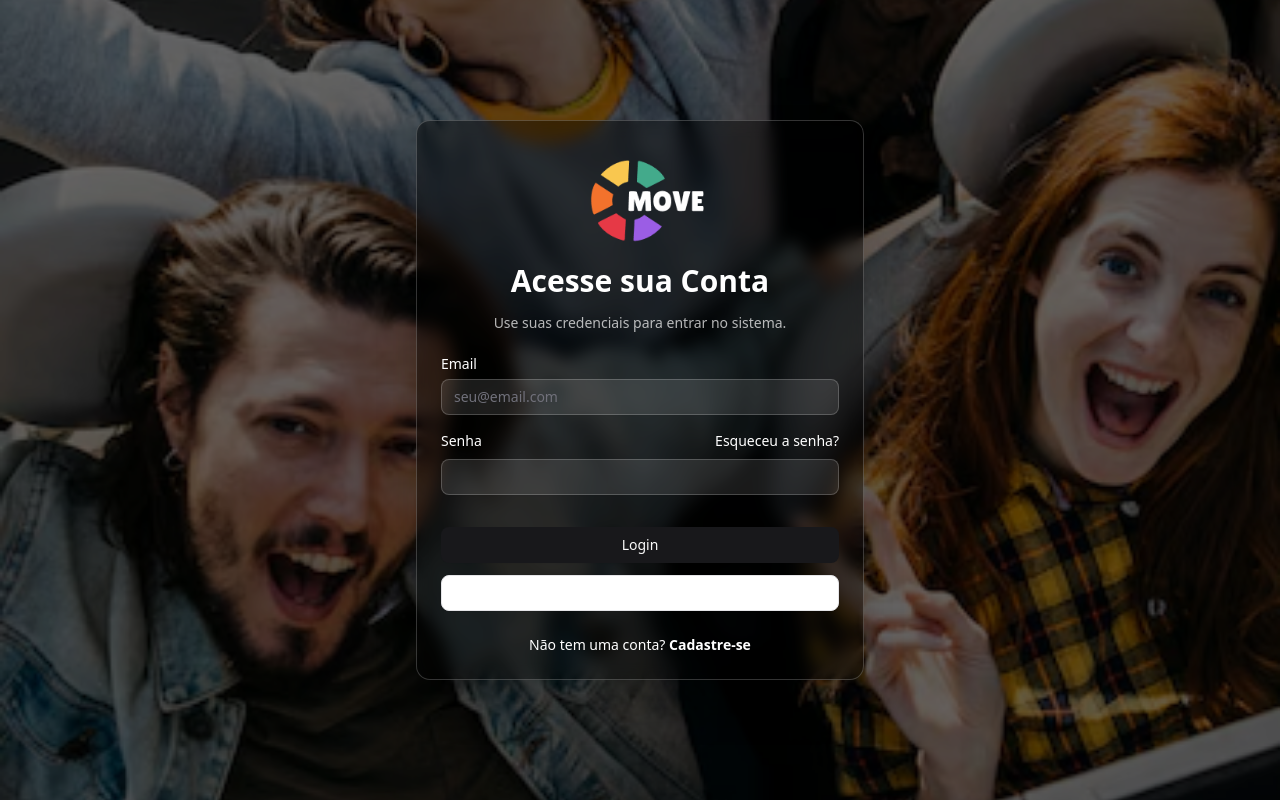
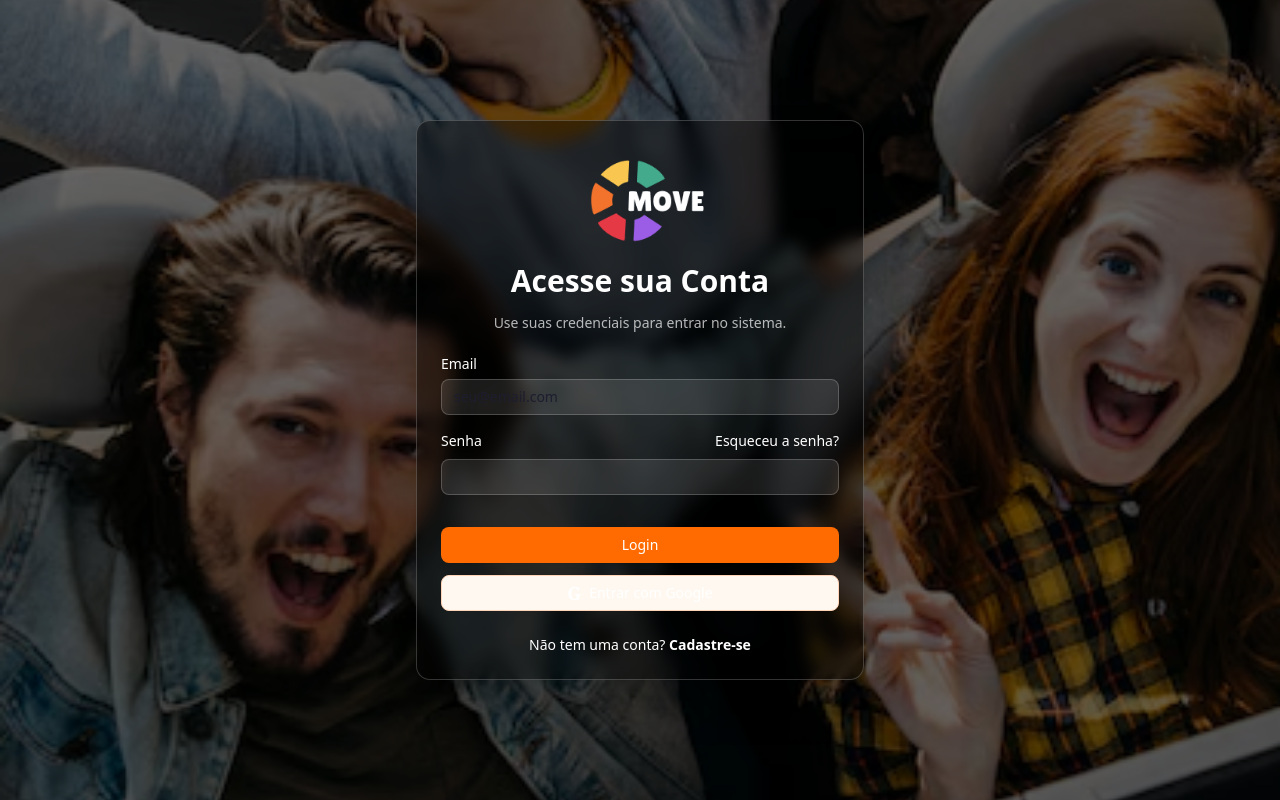
Before and after one commit to perrijuan/hackathona, a React (Vite) app: page / in a window 1280 px wide. Built offline with nearby package versions, Linux system fonts and the light colour scheme; no server answers.

Commit message:
estilo de cores...

```diff
--- a/src/index.css
+++ b/src/index.css
@@ -8,29 +8,31 @@
   --radius-md: calc(var(--radius) - 2px);
   --radius-lg: var(--radius);
   --radius-xl: calc(var(--radius) + 4px);
+
   --color-background: var(--background);
   --color-foreground: var(--foreground);
   --color-card: var(--card);
   --color-card-foreground: var(--card-foreground);
   --color-popover: var(--popover);
   --color-popover-foreground: var(--popover-foreground);
+
   --color-primary: var(--primary);
   --color-primary-foreground: var(--primary-foreground);
+
   --color-secondary: var(--secondary);
   --color-secondary-foreground: var(--secondary-foreground);
+
   --color-muted: var(--muted);
   --color-muted-foreground: var(--muted-foreground);
+
   --color-accent: var(--accent);
   --color-accent-foreground: var(--accent-foreground);
+
   --color-destructive: var(--destructive);
   --color-border: var(--border);
   --color-input: var(--input);
   --color-ring: var(--ring);
-  --color-chart-1: var(--chart-1);
-  --color-chart-2: var(--chart-2);
-  --color-chart-3: var(--chart-3);
-  --color-chart-4: var(--chart-4);
-  --color-chart-5: var(--chart-5);
+
   --color-sidebar: var(--sidebar);
   --color-sidebar-foreground: var(--sidebar-foreground);
   --color-sidebar-primary: var(--sidebar-primary);
@@ -43,77 +45,78 @@
 
 :root {
   --radius: 0.625rem;
-  --background: oklch(1 0 0);
-  --foreground: oklch(0.141 0.005 285.823);
-  --card: oklch(1 0 0);
-  --card-foreground: oklch(0.141 0.005 285.823);
-  --popover: oklch(1 0 0);
-  --popover-foreground: oklch(0.141 0.005 285.823);
-  --primary: oklch(0.21 0.006 285.885);
-  --primary-foreground: oklch(0.985 0 0);
-  --secondary: oklch(0.967 0.001 286.375);
-  --secondary-foreground: oklch(0.21 0.006 285.885);
-  --muted: oklch(0.967 0.001 286.375);
-  --muted-foreground: oklch(0.552 0.016 285.938);
-  --accent: oklch(0.967 0.001 286.375);
-  --accent-foreground: oklch(0.21 0.006 285.885);
-  --destructive: oklch(0.577 0.245 27.325);
-  --border: oklch(0.92 0.004 286.32);
-  --input: oklch(0.92 0.004 286.32);
-  --ring: oklch(0.705 0.015 286.067);
-  --chart-1: oklch(0.646 0.222 41.116);
-  --chart-2: oklch(0.6 0.118 184.704);
-  --chart-3: oklch(0.398 0.07 227.392);
-  --chart-4: oklch(0.828 0.189 84.429);
-  --chart-5: oklch(0.769 0.188 70.08);
-  --sidebar: oklch(0.985 0 0);
-  --sidebar-foreground: oklch(0.141 0.005 285.823);
-  --sidebar-primary: oklch(0.21 0.006 285.885);
-  --sidebar-primary-foreground: oklch(0.985 0 0);
-  --sidebar-accent: oklch(0.967 0.001 286.375);
-  --sidebar-accent-foreground: oklch(0.21 0.006 285.885);
-  --sidebar-border: oklch(0.92 0.004 286.32);
-  --sidebar-ring: oklch(0.705 0.015 286.067);
+
+  /* Light Mode */
+  --background: #FFF8F0;
+  /* laranja bem claro / off-white */
+  --foreground: #1E1E2F;
+  /* texto escuro */
+  --card: #FFF1E6;
+  --card-foreground: #1E1E2F;
+  --popover: #FFF1E6;
+  --popover-foreground: #1E1E2F;
+  --primary: #FF6B00;
+  /* laranja vibrante */
+  --primary-foreground: #FFFFFF;
+  --secondary: #FFA74D;
+  --secondary-foreground: #1E1E2F;
+  --muted: #FFE5CC;
+  --muted-foreground: #1E1E2F;
+  --accent: #FF8C42;
+  --accent-foreground: #FFFFFF;
+  --destructive: #E63946;
+  --border: #FFD3B6;
+  --input: #FFD3B6;
+  --ring: #FF6B00;
+
+  --sidebar: #FFF1E6;
+  --sidebar-foreground: #1E1E2F;
+  --sidebar-primary: #FF6B00;
+  --sidebar-primary-foreground: #FFFFFF;
+  --sidebar-accent: #FF8C42;
+  --sidebar-accent-foreground: #FFFFFF;
+  --sidebar-border: #FFD3B6;
+  --sidebar-ring: #FF6B00;
 }
 
 .dark {
-  --background: oklch(0.141 0.005 285.823);
-  --foreground: oklch(0.985 0 0);
-  --card: oklch(0.21 0.006 285.885);
-  --card-foreground: oklch(0.985 0 0);
-  --popover: oklch(0.21 0.006 285.885);
-  --popover-foreground: oklch(0.985 0 0);
-  --primary: oklch(0.92 0.004 286.32);
-  --primary-foreground: oklch(0.21 0.006 285.885);
-  --secondary: oklch(0.274 0.006 286.033);
-  --secondary-foreground: oklch(0.985 0 0);
-  --muted: oklch(0.274 0.006 286.033);
-  --muted-foreground: oklch(0.705 0.015 286.067);
-  --accent: oklch(0.274 0.006 286.033);
-  --accent-foreground: oklch(0.985 0 0);
-  --destructive: oklch(0.704 0.191 22.216);
-  --border: oklch(1 0 0 / 10%);
-  --input: oklch(1 0 0 / 15%);
-  --ring: oklch(0.552 0.016 285.938);
-  --chart-1: oklch(0.488 0.243 264.376);
-  --chart-2: oklch(0.696 0.17 162.48);
-  --chart-3: oklch(0.769 0.188 70.08);
-  --chart-4: oklch(0.627 0.265 303.9);
-  --chart-5: oklch(0.645 0.246 16.439);
-  --sidebar: oklch(0.21 0.006 285.885);
-  --sidebar-foreground: oklch(0.985 0 0);
-  --sidebar-primary: oklch(0.488 0.243 264.376);
-  --sidebar-primary-foreground: oklch(0.985 0 0);
-  --sidebar-accent: oklch(0.274 0.006 286.033);
-  --sidebar-accent-foreground: oklch(0.985 0 0);
-  --sidebar-border: oklch(1 0 0 / 10%);
-  --sidebar-ring: oklch(0.552 0.016 285.938);
+  --background: #0D1B2A;
+  /* azul bem escuro */
+  --foreground: #F8F8F2;
+  /* texto claro */
+  --card: #1B263B;
+  --card-foreground: #F8F8F2;
+  --popover: #1B263B;
+  --popover-foreground: #F8F8F2;
+  --primary: #FF6B00;
+  /* laranja mantido como destaque */
+  --primary-foreground: #FFFFFF;
+  --secondary: #FF8C42;
+  --secondary-foreground: #F8F8F2;
+  --muted: #1B263B;
+  --muted-foreground: #F8F8F2;
+  --accent: #FFA74D;
+  --accent-foreground: #FFFFFF;
+  --destructive: #E63946;
+  --border: #274060;
+  --input: #274060;
+  --ring: #FF6B00;
+
+  --sidebar: #1B263B;
+  --sidebar-foreground: #F8F8F2;
+  --sidebar-primary: #FF6B00;
+  --sidebar-primary-foreground: #FFFFFF;
+  --sidebar-accent: #FF8C42;
+  --sidebar-accent-foreground: #FFFFFF;
+  --sidebar-border: #274060;
+  --sidebar-ring: #FF6B00;
 }
 
 @layer base {
   * {
     @apply border-border outline-ring/50;
   }
+
   body {
     @apply bg-background text-foreground;
   }
```
